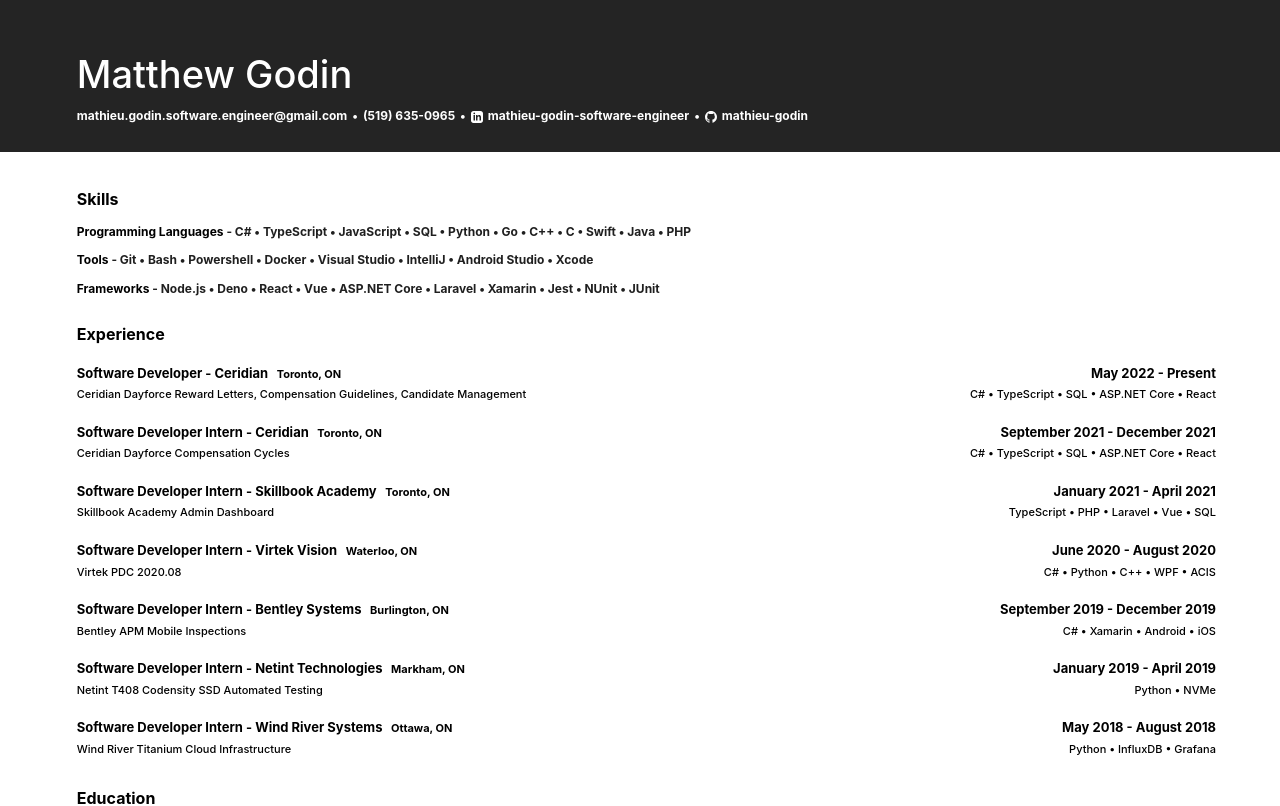
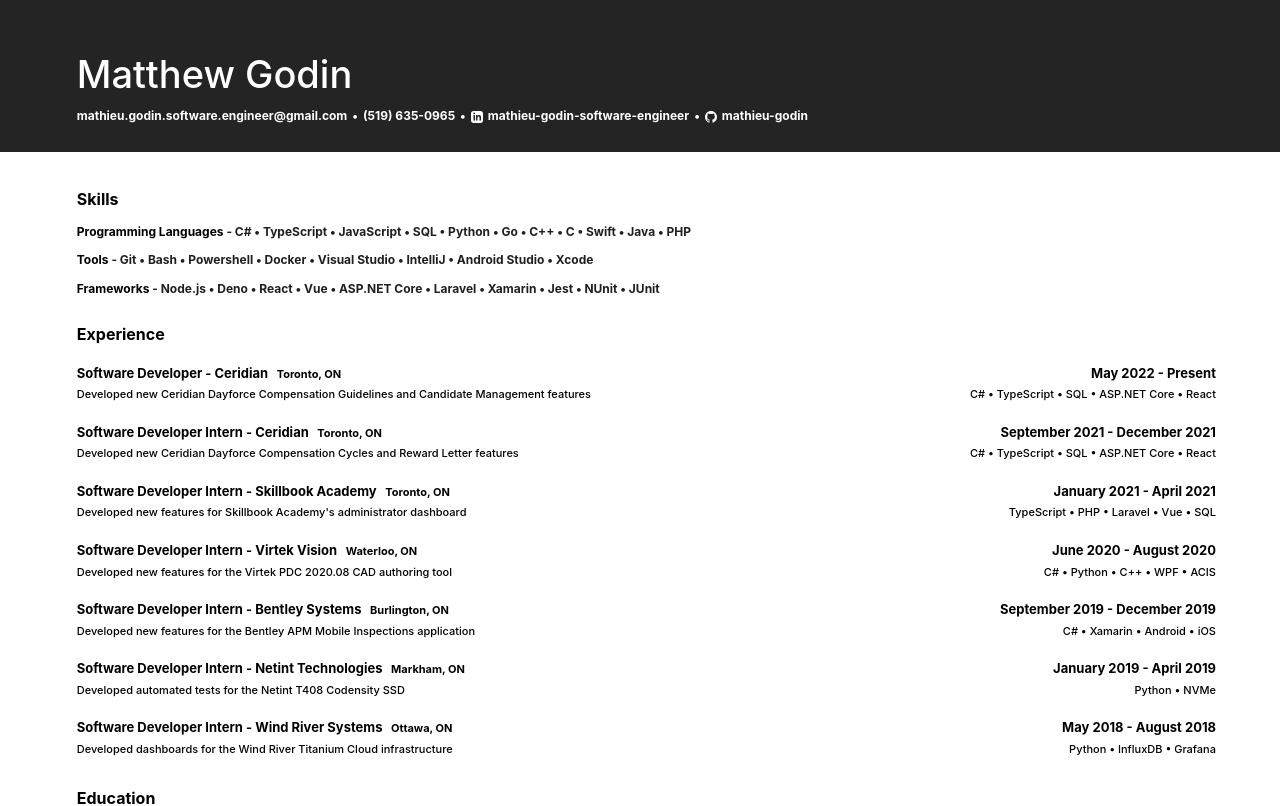
Before and after one commit to matthew-godin/Resume, a React (Create React App) app: page / in a window 1280 px wide. Shown: the top 806 px of the page. Built offline with nearby package versions, Linux system fonts and the light colour scheme.

Commit message:
update resume

```diff
--- a/src/App.js
+++ b/src/App.js
@@ -56,7 +56,7 @@ function App() {
           <Col xs={8} style={jobDatesWeight}>May 2022 - Present</Col>
         </Row>
         <Row style={{paddingBottom: mainPadding}}>
-          <Col style={jobDescriptionStyle} xs={16}>Ceridian Dayforce Reward Letters, Compensation Guidelines, Candidate Management</Col>
+          <Col style={jobDescriptionStyle} xs={16}>Developed new Ceridian Dayforce Compensation Guidelines and Candidate Management features</Col>
           <Col xs={8} style={{textAlign: 'right', fontSize: '11px', fontWeight: jobSkillsWeight}}>C# • TypeScript • SQL • ASP.NET Core • React</Col>
         </Row>
         <Row style={{paddingTop: mainPadding, paddingBottom: secondaryPadding}}>
@@ -65,8 +65,8 @@ function App() {
           <Col xs={8} style={jobDatesWeight}>September 2021 - December 2021</Col>
         </Row>
         <Row style={{paddingBottom: mainPadding}}>
-          <Col style={jobDescriptionStyle} xs={16}>Ceridian Dayforce Compensation Cycles</Col>
-          <Col xs={8} style={{textAlign: 'right', fontSize: '11px', fontWeight: jobSkillsWeight}}>C# • TypeScript • SQL • ASP.NET Core • React</Col>
+          <Col style={jobDescriptionStyle} xs={14}>Developed new Ceridian Dayforce Compensation Cycles and Reward Letter features</Col>
+          <Col xs={10} style={{textAlign: 'right', fontSize: '11px', fontWeight: jobSkillsWeight}}>C# • TypeScript • SQL • ASP.NET Core • React</Col>
         </Row>
         <Row style={{paddingTop: mainPadding, paddingBottom: secondaryPadding}}>
           <Col style={jobTitleWeight} xs={12}>Software Developer Intern - Skillbook Academy <Paragraph style={jobCityStyle}>&ensp;Toronto, ON</Paragraph></Col>
@@ -74,7 +74,7 @@ function App() {
           <Col xs={8} style={jobDatesWeight}>January 2021 - April 2021</Col>
         </Row>
         <Row style={{paddingBottom: mainPadding}}>
-          <Col style={jobDescriptionStyle} xs={16}>Skillbook Academy Admin Dashboard</Col>
+          <Col style={jobDescriptionStyle} xs={16}>Developed new features for Skillbook Academy's administrator dashboard</Col>
           <Col xs={8} style={{textAlign: 'right', fontSize: '11px', fontWeight: jobSkillsWeight}}>TypeScript • PHP • Laravel • Vue • SQL</Col>
         </Row>
         <Row style={{paddingTop: mainPadding, paddingBottom: secondaryPadding}}>
@@ -83,7 +83,7 @@ function App() {
           <Col xs={8} style={jobDatesWeight}>June 2020 - August 2020</Col>
         </Row>
         <Row style={{paddingBottom: mainPadding}}>
-          <Col style={jobDescriptionStyle} xs={16}>Virtek PDC 2020.08</Col>
+          <Col style={jobDescriptionStyle} xs={16}>Developed new features for the Virtek PDC 2020.08 CAD authoring tool</Col>
           <Col xs={8} style={{textAlign: 'right', fontSize: '11px', fontWeight: jobSkillsWeight}}>C# • Python • C++ • WPF • ACIS</Col>
         </Row>
         <Row style={{paddingTop: mainPadding, paddingBottom: secondaryPadding}}>
@@ -92,7 +92,7 @@ function App() {
           <Col xs={8} style={jobDatesWeight}>September 2019 - December 2019</Col>
         </Row>
         <Row style={{paddingBottom: mainPadding}}>
-          <Col style={jobDescriptionStyle} xs={16}>Bentley APM Mobile Inspections</Col>
+          <Col style={jobDescriptionStyle} xs={16}>Developed new features for the Bentley APM Mobile Inspections application</Col>
           <Col xs={8} style={{textAlign: 'right', fontSize: '11px', fontWeight: jobSkillsWeight}}>C# • Xamarin • Android • iOS</Col>
         </Row>
         <Row style={{paddingTop: mainPadding, paddingBottom: secondaryPadding}}>
@@ -101,7 +101,7 @@ function App() {
           <Col xs={6} style={jobDatesWeight}>January 2019 - April 2019</Col>
         </Row>
         <Row style={{paddingBottom: mainPadding}}>
-          <Col style={jobDescriptionStyle} xs={16}>Netint T408 Codensity SSD Automated Testing</Col>
+          <Col style={jobDescriptionStyle} xs={16}>Developed automated tests for the Netint T408 Codensity SSD</Col>
           <Col xs={8} style={{textAlign: 'right', fontSize: '11px', fontWeight: jobSkillsWeight}}>Python • NVMe</Col>
         </Row>
         <Row style={{paddingTop: mainPadding, paddingBottom: secondaryPadding}}>
@@ -110,7 +110,7 @@ function App() {
           <Col xs={8} style={jobDatesWeight}>May 2018 - August 2018</Col>
         </Row>
         <Row style={{paddingBottom: mainPadding}}>
-          <Col style={jobDescriptionStyle} xs={16}>Wind River Titanium Cloud Infrastructure</Col>
+          <Col style={jobDescriptionStyle} xs={16}>Developed dashboards for the Wind River Titanium Cloud infrastructure</Col>
           <Col xs={8} style={{textAlign: 'right', fontSize: '11px', fontWeight: jobSkillsWeight}}>Python • InfluxDB • Grafana</Col>
         </Row>
         <Title style={{ margin: '0', fontWeight: 'bold', color: 'black', paddingTop: titlePadding, paddingBottom: titleSecondaryPadding}} level={5}>Education</Title>
```
